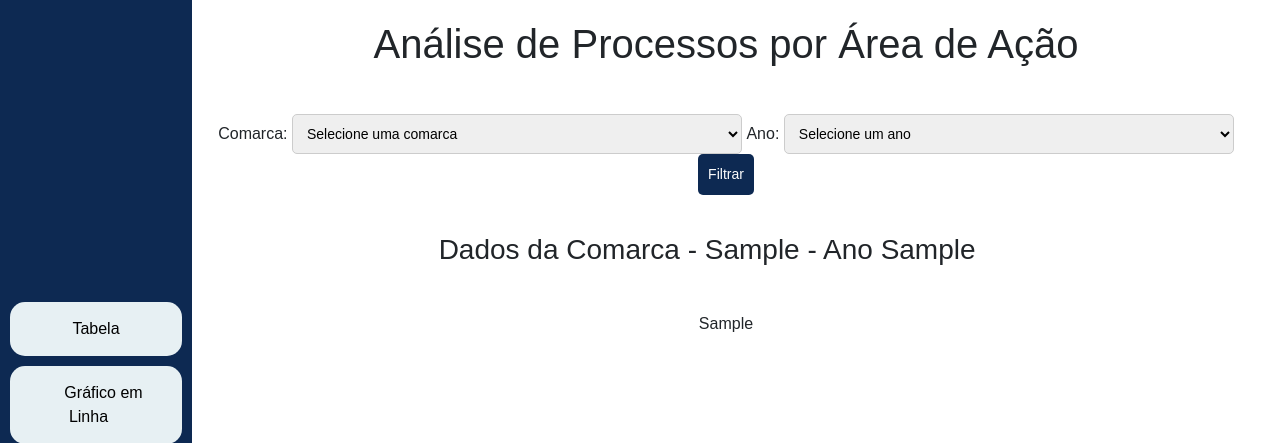
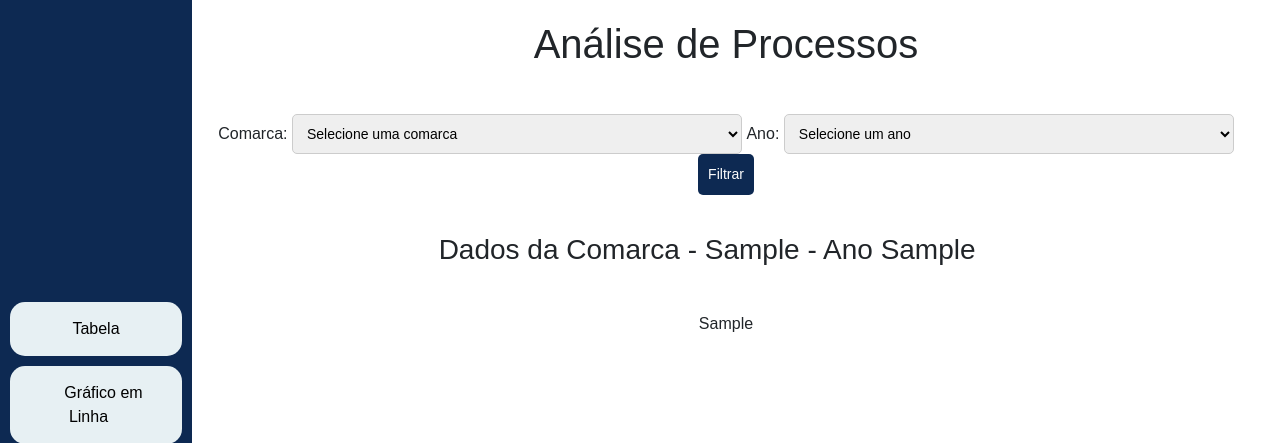
Before and after one commit to dvjuliocesar/TJGO_Projeto6_TxCong, a Flask app: template templates/base.html in a window 1280 px wide. Shown: the top 443 px of the page. Run offline with Flask 3, Linux system fonts and the light colour scheme; the template is opened without the code that fills it: most values are stand-ins (such as "Sample title", 1, 10 or a date in 2020); some libraries are stand-ins or nearby versions.

Commit message:
Update base.html

```diff
--- a/templates/base.html
+++ b/templates/base.html
@@ -174,7 +174,7 @@
   <article>
     <div class="text-center" style="margin-left: 3cm;">
       <h1 class="text-center" style="align-items: center; padding-bottom: 1cm;">
-        Análise de Processos por Área de Ação
+        Análise de Processos
       </h1>
 
       <form method="get" action="/">
```
